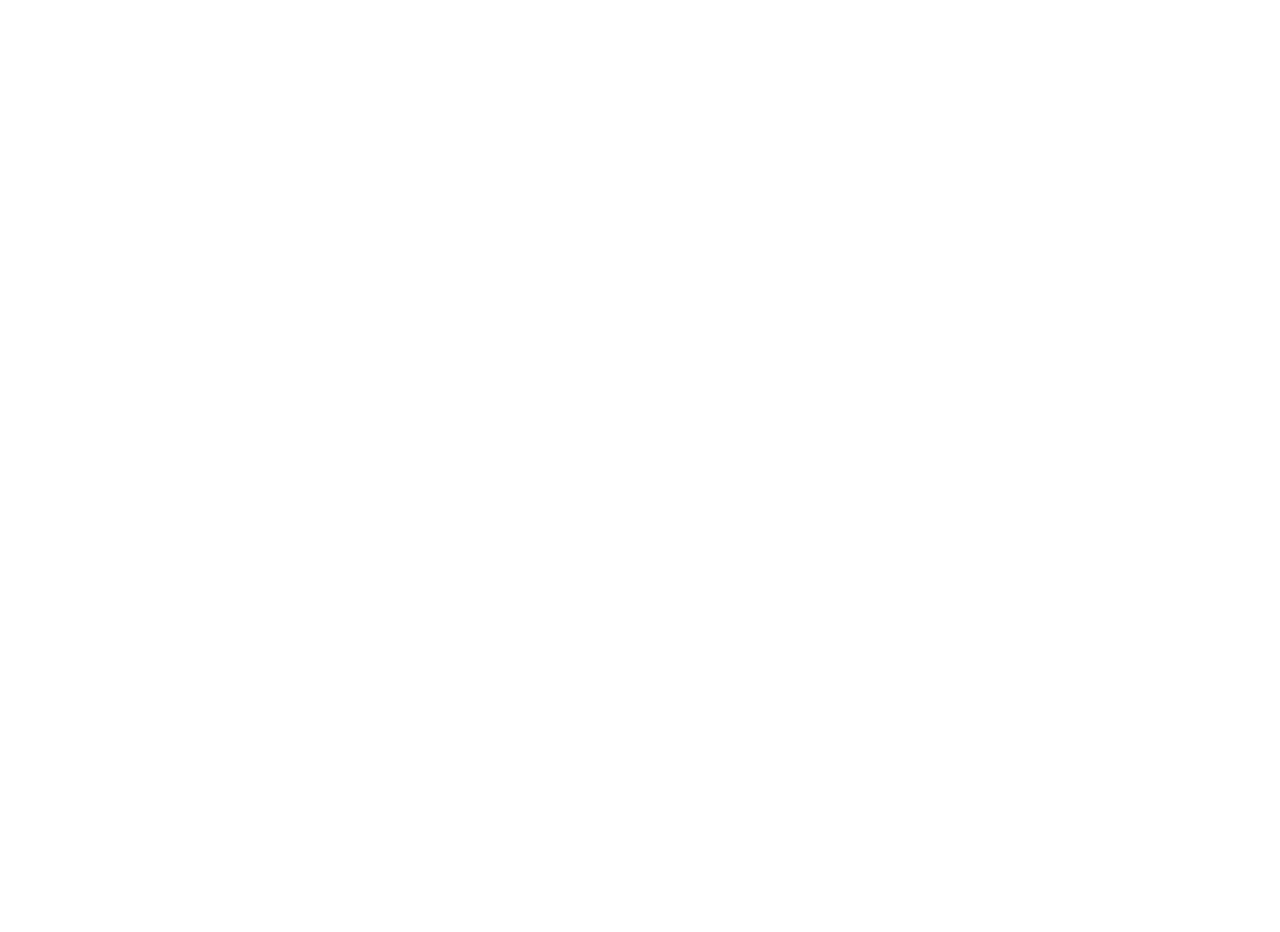
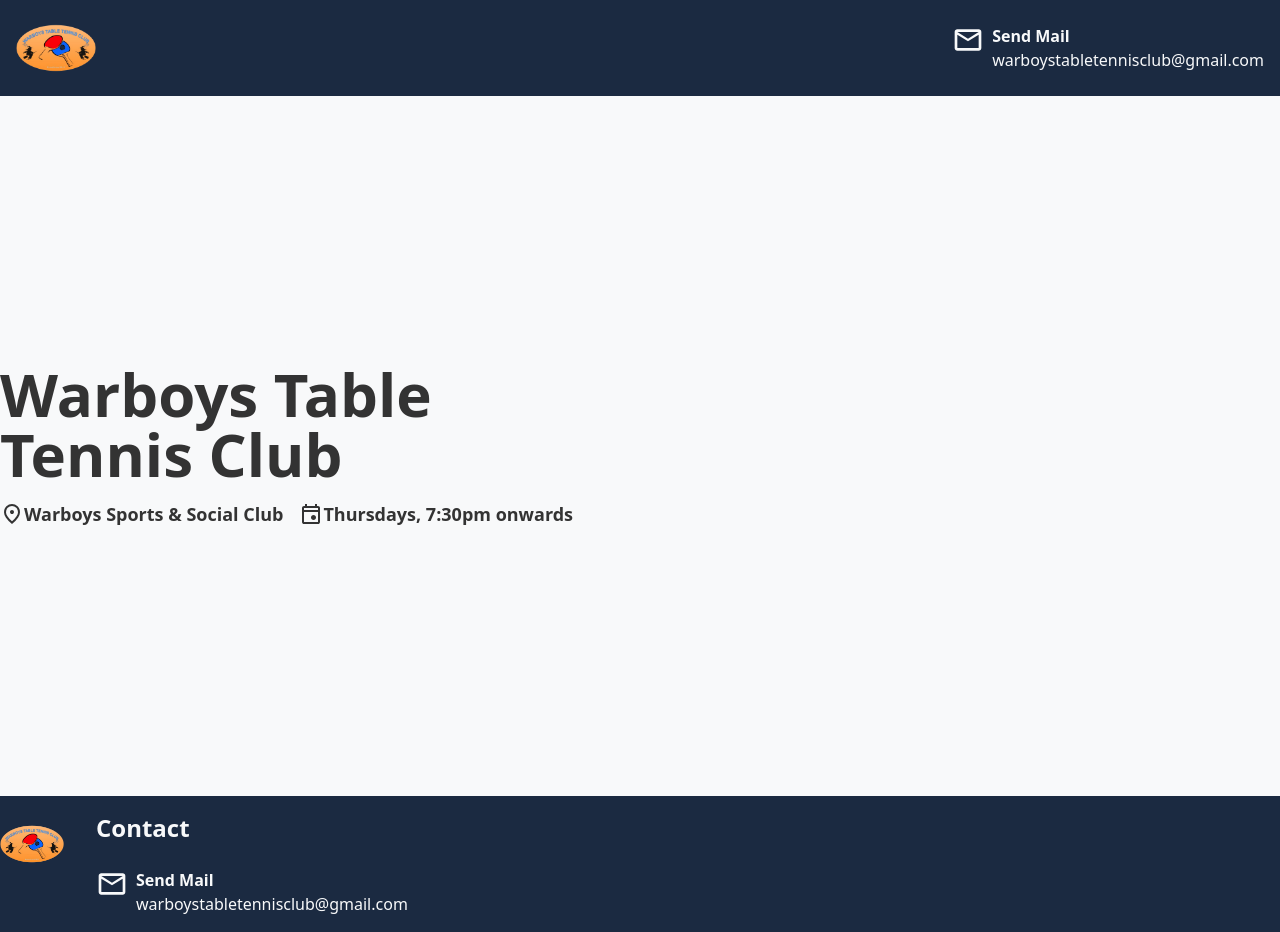
Before and after one commit to RowMur/warboys-ttc-website, a Next.js app: page / in a window 1280 px wide. Shown: the top 932 px of the page. Before the commit the page ends 800 px from the top, so only its background shows below. Built offline with nearby package versions, Linux system fonts and the light colour scheme.

Commit message:
feat: basic page

```diff
--- a/src/app/globals.css
+++ b/src/app/globals.css
@@ -1,7 +1,14 @@
 @import 'tailwindcss';
 
 @theme {
-    --color-white: #f9f9f9;
+    --color-light: #f8f9fa;
     --color-navy: #1b2a41;
     --color-red: #c62828;
+    --color-charcoal: #333333;
 }
+
+@layer base {
+    body {
+        color: var(--color-charcoal);
+    }
+}
--- /dev/null
+++ b/src/app/icons/Event.tsx
@@ -0,0 +1,11 @@
+export const Event = () => (
+    <svg
+        xmlns="http://www.w3.org/2000/svg"
+        height="24px"
+        viewBox="0 -960 960 960"
+        width="24px"
+        fill="currentColor"
+    >
+        <path d="M580-240q-42 0-71-29t-29-71q0-42 29-71t71-29q42 0 71 29t29 71q0 42-29 71t-71 29ZM200-80q-33 0-56.5-23.5T120-160v-560q0-33 23.5-56.5T200-800h40v-80h80v80h320v-80h80v80h40q33 0 56.5 23.5T840-720v560q0 33-23.5 56.5T760-80H200Zm0-80h560v-400H200v400Zm0-480h560v-80H200v80Zm0 0v-80 80Z" />
+    </svg>
+)
--- /dev/null
+++ b/src/app/icons/Mail.tsx
@@ -0,0 +1,11 @@
+export const Mail = () => (
+    <svg
+        xmlns="http://www.w3.org/2000/svg"
+        height="32px"
+        viewBox="0 -960 960 960"
+        width="32px"
+        fill="currentColor"
+    >
+        <path d="M160-160q-33 0-56.5-23.5T80-240v-480q0-33 23.5-56.5T160-800h640q33 0 56.5 23.5T880-720v480q0 33-23.5 56.5T800-160H160Zm320-280L160-640v400h640v-400L480-440Zm0-80 320-200H160l320 200ZM160-640v-80 480-400Z" />
+    </svg>
+)
--- /dev/null
+++ b/src/app/icons/Pin.tsx
@@ -0,0 +1,11 @@
+export const Pin = () => (
+    <svg
+        xmlns="http://www.w3.org/2000/svg"
+        height="24px"
+        viewBox="0 -960 960 960"
+        width="24px"
+        fill="currentColor"
+    >
+        <path d="M480-480q33 0 56.5-23.5T560-560q0-33-23.5-56.5T480-640q-33 0-56.5 23.5T400-560q0 33 23.5 56.5T480-480Zm0 294q122-112 181-203.5T720-552q0-109-69.5-178.5T480-800q-101 0-170.5 69.5T240-552q0 71 59 162.5T480-186Zm0 106Q319-217 239.5-334.5T160-552q0-150 96.5-239T480-880q127 0 223.5 89T800-552q0 100-79.5 217.5T480-80Zm0-480Z" />
+    </svg>
+)
--- a/src/app/layout.tsx
+++ b/src/app/layout.tsx
@@ -25,7 +25,7 @@
     return (
         <html lang="en">
             <body
-                className={`${montserrat.variable} ${openSans.variable} antialiased`}
+                className={`${montserrat.variable} ${openSans.variable} antialiased bg-light`}
             >
                 {children}
             </body>
--- a/src/app/page.tsx
+++ b/src/app/page.tsx
@@ -1,3 +1,87 @@
+import Image from 'next/image'
+import { Mail } from './icons/Mail'
+import { Pin } from './icons/Pin'
+import { Event } from './icons/Event'
+
+const clubEmail = 'warboystabletennisclub@gmail.com'
+
+const clubAddressShort = 'Warboys Sports & Social Club'
+const clubAddressLong =
+    'Warboys Sports & Social Club, Forge Way, Warboys, Huntingdon PE28 2TA'
+
 export default function Home() {
-    return
+    return (
+        <>
+            <nav className="bg-navy px-4">
+                <div className="max-w-7xl mx-auto flex justify-between py-2">
+                    <Image
+                        src="/logo.png"
+                        alt="Warboys Table Tennis Club Logo"
+                        height={80}
+                        width={80}
+                    />
+                    <div className="text-light flex items-center gap-4">
+                        <a href={`mailto:${clubEmail}`}>
+                            <div className="flex gap-2">
+                                <Mail />
+                                <div>
+                                    <p className="font-semibold">Send Mail</p>
+                                    <p>{clubEmail}</p>
+                                </div>
+                            </div>
+                        </a>
+                    </div>
+                </div>
+            </nav>
+            <section className="flex items-center max-w-7xl mx-auto">
+                <div className="grow basis-1/2 flex flex-col gap-4">
+                    <h1 className="text-6xl font-black">
+                        Warboys Table Tennis Club
+                    </h1>
+                    <p className="flex font-semibold text-lg items-center gap-4">
+                        <span className="flex items-center">
+                            <Pin />
+                            <span>{clubAddressShort}</span>
+                        </span>
+                        <span className="flex items-center">
+                            <Event />
+                            <span>Thursdays, 7:30pm onwards</span>
+                        </span>
+                    </p>
+                </div>
+                <div className="grow basis-1/2 min-h-[700px]"></div>
+            </section>
+            <footer className="bg-navy text-light py-4">
+                <div className="max-w-7xl mx-auto flex gap-8">
+                    <div>
+                        <Image
+                            src="/logo.png"
+                            alt="Warboys Table Tennis Club Logo"
+                            height={64}
+                            width={64}
+                        />
+                    </div>
+                    <div className="max-w-80">
+                        <p className="text-2xl mb-6 font-semibold">Contact</p>
+                        <div className="grid grid-cols-[auto_1fr] gap-x-2 gap-y-4 justify-center">
+                            <div className="mx-auto">
+                                <Mail />
+                            </div>
+                            <div>
+                                <p className="font-semibold">Send Mail</p>
+                                <p>{clubEmail}</p>
+                            </div>
+                            <div className="mx-auto">
+                                <Pin />
+                            </div>
+                            <div>
+                                <p className="font-semibold">Address</p>
+                                <p>{clubAddressLong}</p>
+                            </div>
+                        </div>
+                    </div>
+                </div>
+            </footer>
+        </>
+    )
 }
```
Also changed, not shown: public/logo.png (added).
